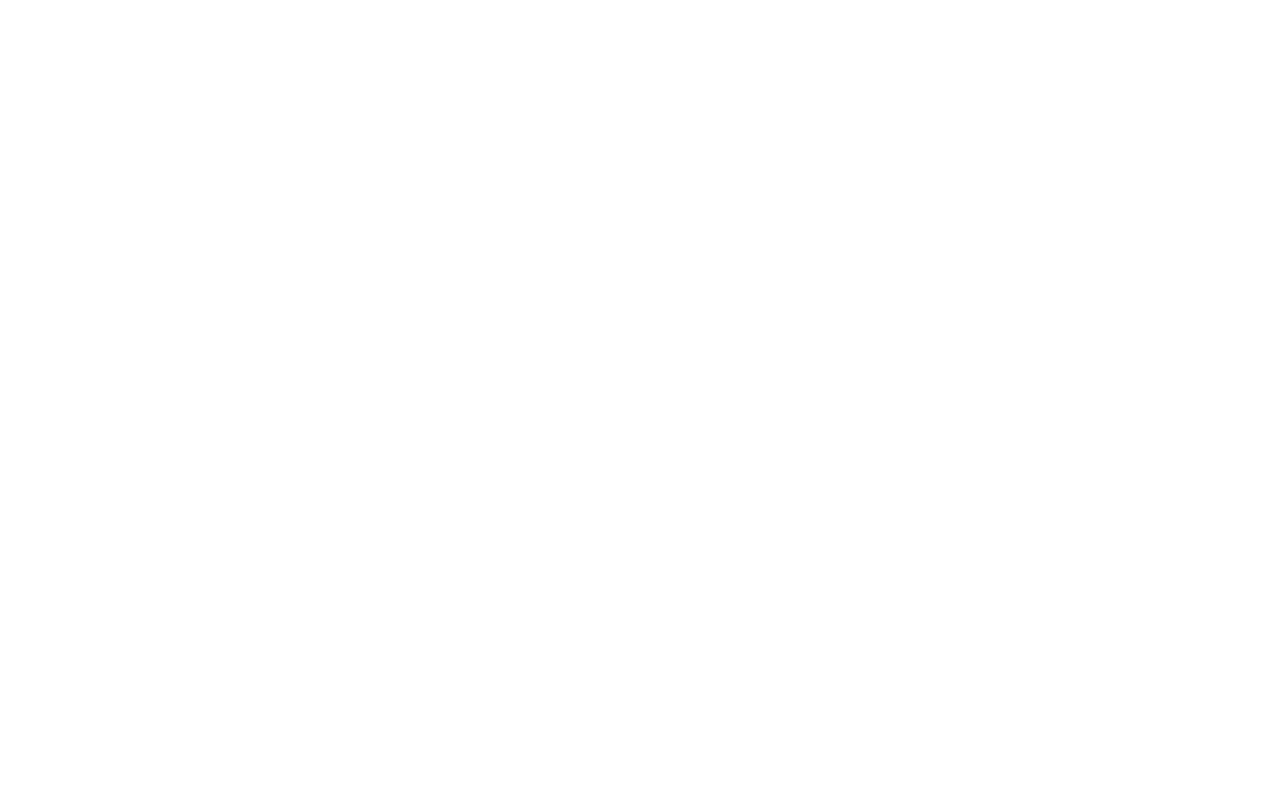
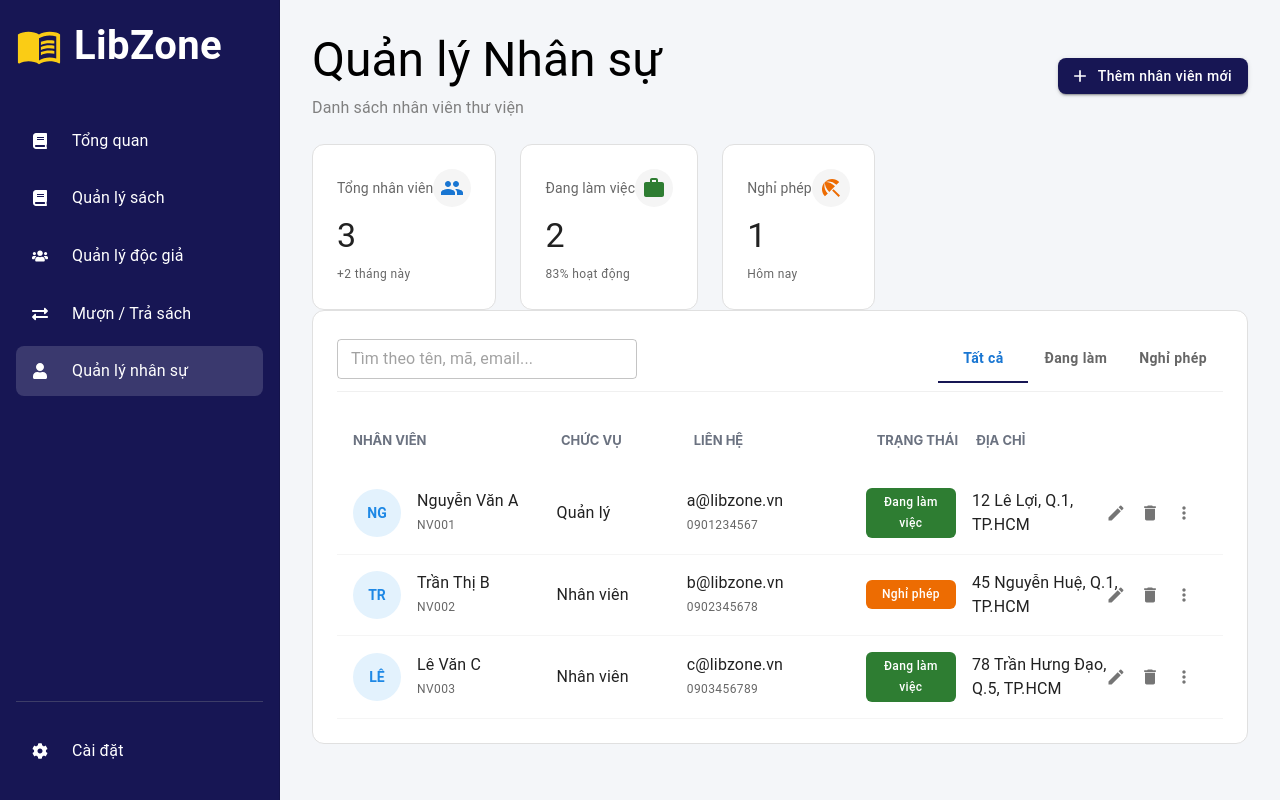
Before and after one commit to Nqoc3405/lib-management-frontend, a React (Create React App) app: page /person in a window 1280 px wide. Before the commit this address had no page. Built offline with nearby package versions, Linux system fonts and the light colour scheme.

Commit message:
Add Person feature

```diff
--- a/src/App.js
+++ b/src/App.js
@@ -6,6 +6,7 @@
 import Borrow from "./components/Borrow";
 import Settings from "./components/Settings";
 import Register from "./components/Register";
+import Person from "./components/Person";
 
 function App() {
   return (
@@ -17,6 +18,7 @@
       <Route path="/reader" element={<Reader />} />
       <Route path="/borrow" element={<Borrow />} />
       <Route path="/settings" element={<Settings />} />
+      <Route path="/person" element={<Person />} />
     </Routes>
   );
 }
--- a/src/components/Book.jsx
+++ b/src/components/Book.jsx
@@ -37,6 +37,7 @@
   FaUsers,
   FaExchangeAlt,
   FaCog,
+  FaUser,
 } from "react-icons/fa";
 
 import { MdMenuBook } from "react-icons/md";
@@ -193,7 +194,7 @@
           {/* MENU */}
           <List>
             <ListItem disablePadding>
-              <ListItemButton component={Link} to="/home" sx={{ borderRadius: 2, mb: 1 }}>
+              <ListItemButton component={Link} to="/home" sx={{ borderRadius: 2, mb: 1, py: 1.1, "&:hover": { bgcolor: "rgba(255,255,255,0.1)" } }}>
                 <ListItemIcon sx={{ color: "white", minWidth: 40 }}>
                   <FaBook />
                 </ListItemIcon>
@@ -202,7 +203,7 @@
             </ListItem>
 
             <ListItem disablePadding>
-              <ListItemButton component={Link} to="/book" sx={{ borderRadius: 2, mb: 1 }}>
+              <ListItemButton component={Link} to="/book" sx={{ borderRadius: 2, mb: 1, py: 1.1, "&:hover": { bgcolor: "rgba(255,255,255,0.1)" } }}>
                 <ListItemIcon sx={{ color: "white", minWidth: 40 }}>
                   <FaBook />
                 </ListItemIcon>
@@ -218,6 +219,7 @@
                   sx={{
                     borderRadius: 2,
                     mb: 1,
+                    py: 1.1,
                     "&:hover": { bgcolor: "rgba(255,255,255,0.1)" },
                   }}
                 >
@@ -230,11 +232,20 @@
             )}
 
             <ListItem disablePadding>
-              <ListItemButton component={Link} to="/borrow" sx={{ borderRadius: 2, mb: 1 }}>
+              <ListItemButton component={Link} to="/borrow" sx={{ borderRadius: 2, mb: 1, py: 1.1, "&:hover": { bgcolor: "rgba(255,255,255,0.1)" } }}>
                 <ListItemIcon sx={{ color: "white", minWidth: 40 }}>
                   <FaExchangeAlt />
                 </ListItemIcon>
                 <ListItemText primary="Mượn / Trả sách" primaryTypographyProps={{ fontWeight: "bold" }} />
+              </ListItemButton>
+            </ListItem>
+
+            <ListItem disablePadding>
+              <ListItemButton component={Link} to="/person" sx={{ borderRadius: 2, mb: 1, py: 1.1, "&:hover": { bgcolor: "rgba(255,255,255,0.1)" } }}>
+                <ListItemIcon sx={{ color: "white", minWidth: 40 }}>
+                  <FaUser />
+                </ListItemIcon>
+                <ListItemText primary="Quản lý nhân sự" primaryTypographyProps={{ fontWeight: "bold" }} />
               </ListItemButton>
             </ListItem>
           </List>
@@ -245,7 +256,7 @@
           <Divider sx={{ bgcolor: "rgba(255,255,255,0.2)", mb: 2 }} />
           <List>
             <ListItem disablePadding>
-              <ListItemButton component={Link} to="/settings">
+              <ListItemButton component={Link} to="/settings" sx={{ borderRadius: 2, py: 1.1, "&:hover": { bgcolor: "rgba(255,255,255,0.1)" } }}>
                 <ListItemIcon sx={{ color: "white", minWidth: 40 }}>
                   <FaCog />
                 </ListItemIcon>
--- a/src/components/Borrow.jsx
+++ b/src/components/Borrow.jsx
@@ -36,6 +36,7 @@
   FaPlus,
   FaCheck,
   FaTrash,
+  FaUser,
 } from "react-icons/fa";
 import { MdMenuBook } from "react-icons/md";
 
@@ -167,7 +168,7 @@
               <ListItemButton
                 component={Link}
                 to="/home"
-                sx={{ borderRadius: 2, mb: 1 }}
+                sx={{ borderRadius: 2, mb: 1, py: 1.1, "&:hover": { bgcolor: "rgba(255,255,255,0.1)" } }}
               >
                 <ListItemIcon sx={{ color: "white", minWidth: 40 }}>
                   <FaBook />
@@ -183,7 +184,7 @@
               <ListItemButton
                 component={Link}
                 to="/book"
-                sx={{ borderRadius: 2, mb: 1 }}
+                sx={{ borderRadius: 2, mb: 1, py: 1.1, "&:hover": { bgcolor: "rgba(255,255,255,0.1)" } }}
               >
                 <ListItemIcon sx={{ color: "white", minWidth: 40 }}>
                   <FaBook />
@@ -219,12 +220,24 @@
             )}
 
             <ListItem disablePadding>
-              <ListItemButton component={Link} to="/borrow">
+              <ListItemButton component={Link} to="/borrow" sx={{ borderRadius: 2, mb: 1, py: 1.1, "&:hover": { bgcolor: "rgba(255,255,255,0.1)" } }}>
                 <ListItemIcon sx={{ color: "white", minWidth: 40 }}>
                   <FaExchangeAlt />
                 </ListItemIcon>
                 <ListItemText
                   primary="Mượn / Trả sách"
+                  primaryTypographyProps={{ fontWeight: "bold" }}
+                />
+              </ListItemButton>
+            </ListItem>
+
+            <ListItem disablePadding>
+              <ListItemButton component={Link} to="/person" sx={{ borderRadius: 2, mb: 1, py: 1.1, "&:hover": { bgcolor: "rgba(255,255,255,0.1)" } }}>
+                <ListItemIcon sx={{ color: "white", minWidth: 40 }}>
+                  <FaUser />
+                </ListItemIcon>
+                <ListItemText
+                  primary="Quản lý nhân sự"
                   primaryTypographyProps={{ fontWeight: "bold" }}
                 />
               </ListItemButton>
@@ -237,7 +250,7 @@
           <Divider sx={{ bgcolor: "rgba(255,255,255,0.2)", mb: 2 }} />
           <List>
             <ListItem disablePadding>
-              <ListItemButton component={Link} to="/settings">
+              <ListItemButton component={Link} to="/settings" sx={{ borderRadius: 2, py: 1.1, "&:hover": { bgcolor: "rgba(255,255,255,0.1)" } }}>
                 <ListItemIcon sx={{ color: "white", minWidth: 40 }}>
                   <FaCog />
                 </ListItemIcon>
--- a/src/components/Interface.jsx
+++ b/src/components/Interface.jsx
@@ -35,7 +35,7 @@
     FaUsers,
     FaExchangeAlt,
     FaCog,
-    FaUserShield, // Thêm icon bảo mật cho admin (tùy chọn)
+    FaUserShield,
     FaUser,
 } from "react-icons/fa";
 
@@ -109,6 +109,7 @@
                                 sx={{
                                     borderRadius: 2,
                                     mb: 1,
+                                    py: 1.1,
                                     "&:hover": { bgcolor: "rgba(255,255,255,0.1)" },
                                 }}
                             >
@@ -130,6 +131,7 @@
                                 sx={{
                                     borderRadius: 2,
                                     mb: 1,
+                                    py: 1.1,
                                     "&:hover": { bgcolor: "rgba(255,255,255,0.1)" },
                                 }}
                             >
@@ -152,6 +154,7 @@
                                     sx={{
                                         borderRadius: 2,
                                         mb: 1,
+                                        py: 1.1,
                                         "&:hover": { bgcolor: "rgba(255,255,255,0.1)" },
                                     }}
                                 >
@@ -173,6 +176,8 @@
                                 to="/borrow"
                                 sx={{
                                     borderRadius: 2,
+                                    mb: 1,
+                                    py: 1.1,
                                     "&:hover": { bgcolor: "rgba(255,255,255,0.1)" },
                                 }}
                             >
@@ -181,6 +186,28 @@
                                 </ListItemIcon>
                                 <ListItemText
                                     primary="Mượn / Trả sách"
+                                    primaryTypographyProps={{ fontWeight: "bold" }}
+                                />
+                            </ListItemButton>
+                        </ListItem>
+
+                        {/* PERSON */}
+                        <ListItem disablePadding>
+                            <ListItemButton
+                                component={Link}
+                                to="/person"
+                                sx={{
+                                    borderRadius: 2,
+                                    mb: 1,
+                                    py: 1.1,
+                                    "&:hover": { bgcolor: "rgba(255,255,255,0.1)" },
+                                }}
+                            >
+                                <ListItemIcon sx={{ color: "white", minWidth: 40 }}>
+                                    <FaUser />
+                                </ListItemIcon>
+                                <ListItemText
+                                    primary="Quản lý nhân sự"
                                     primaryTypographyProps={{ fontWeight: "bold" }}
                                 />
                             </ListItemButton>
@@ -198,6 +225,7 @@
                                 to="/settings"
                                 sx={{
                                     borderRadius: 2,
+                                    py: 1.1,
                                     "&:hover": { bgcolor: "rgba(255,255,255,0.1)" },
                                 }}
                             >
--- a/src/components/Person.jsx
+++ b/src/components/Person.jsx
@@ -1,12 +1,13 @@
 import React, { useState, useEffect } from 'react';
 import { Link } from 'react-router-dom';
 import {
-  Box, Typography, Avatar, TextField, InputAdornment, Button, IconButton, Dialog, DialogTitle, DialogContent, DialogActions, Select, MenuItem, Card, Grid, Paper, Tabs, Tab, List, ListItem, ListItemButton, ListItemIcon, ListItemText, Divider
+  Box, Typography, Avatar, TextField, InputAdornment, Button, IconButton, Dialog, DialogTitle, DialogContent, DialogActions, Select, MenuItem, Grid, Paper, Tabs, Tab, List, ListItem, ListItemButton, ListItemIcon, ListItemText, Divider, Drawer
 } from '@mui/material';
 import {
-  Dashboard, MenuBook, People, Person as PersonIcon, SwapHoriz, Search, Add, FileDownload, Work, BeachAccess, AssignmentInd, MoreVert, Edit, Delete
+  People, Search, Add, Work, BeachAccess, MoreVert, Edit, Delete
 } from '@mui/icons-material';
-import { FaBook, FaUsers, FaExchangeAlt, FaCog, FaUserTie } from 'react-icons/fa';
+import { FaBook, FaUsers, FaExchangeAlt, FaCog, FaUser } from 'react-icons/fa';
+import { MdMenuBook } from 'react-icons/md';
 
 const STORAGE_KEY = 'libzone_employees';
 
@@ -19,6 +20,7 @@
 
 const Person = () => {
   const [employees, setEmployees] = useState([]);
+  const [search, setSearch] = useState('');
   const [tabValue, setTabValue] = useState(0);
   const [openDetail, setOpenDetail] = useState(false);
   const [selectedEmp, setSelectedEmp] = useState(null);
@@ -43,30 +45,19 @@
     }
   }, [employees]);
 
-  // Hàm click để thêm nhanh 1 nhân viên mới vào bộ nhớ localStorage
-  const handleAddEmployee = () => {
-    const newEmp = {
-      id: Date.now(),
-      name: 'Nhân viên Mới',
-      code: `NV00${employees.length + 1}`,
-      email: `new.${employees.length + 1}@libzone.vn`,
-      phone: '0900000000',
-      address: 'Chưa cập nhật',
-      status: 'Đang làm việc',
-      role: 'Nhân viên'
-    };
-    const updated = [...employees, newEmp];
-    setEmployees(updated);
-    localStorage.setItem(STORAGE_KEY, JSON.stringify(updated));
-  };
-
   // Tính toán nhanh số liệu thống kê cho các Card chỉ số
   const total = employees.length;
   const working = employees.filter(e => e.status === 'Đang làm việc').length;
   const off = employees.filter(e => e.status === 'Nghỉ phép').length;
-  const rolesCount = new Set(employees.map(e => e.role)).size;
 
   const filteredEmployees = employees.filter((emp) => {
+    const keyword = search.toLowerCase();
+    const matchesSearch =
+      emp.name.toLowerCase().includes(keyword) ||
+      emp.code.toLowerCase().includes(keyword) ||
+      emp.email.toLowerCase().includes(keyword);
+
+    if (!matchesSearch) return false;
     if (tabValue === 1) return emp.status === 'Đang làm việc';
     if (tabValue === 2) return emp.status === 'Nghỉ phép';
     return true;
@@ -137,54 +128,76 @@
     <Box sx={{ display: 'flex', minHeight: '100vh', bgcolor: '#f4f6f9' }}>
 
       {/* ================= 1. TASKBAR BÊN TRÁI (SIDEBAR) ================= */}
-      <Box sx={{ width: 260, bgcolor: '#171654', color: '#fff', display: 'flex', flexDirection: 'column', p: 2 }}>
+      <Drawer
+        variant="permanent"
+        sx={{
+          width: 280,
+          flexShrink: 0,
+          '& .MuiDrawer-paper': {
+            width: 280,
+            bgcolor: '#171654',
+            color: 'white',
+            p: 2,
+            boxSizing: 'border-box',
+          },
+        }}
+      >
+        <Box>
+          <Box sx={{ display: 'flex', alignItems: 'center', gap: 1.5, mb: 4 }}>
+            <MdMenuBook size={46} color="#facc15" />
+            <Typography sx={{ fontSize: 40, fontWeight: 'bold' }}>LibZone</Typography>
+          </Box>
 
-        {/* Khối Logo LibZone */}
-        <Box sx={{ display: 'flex', alignItems: 'center', gap: 1.5, mb: 4 }}>
-          <MenuBook sx={{ fontSize: 46, color: '#facc15' }} />
-          <Typography sx={{ fontSize: 40, fontWeight: 'bold' }}>LibZone</Typography>
+          <List>
+            <ListItem disablePadding>
+              <ListItemButton component={Link} to="/home" sx={{ borderRadius: 2, mb: 1, py: 1.1, '&:hover': { bgcolor: 'rgba(255,255,255,0.08)' } }}>
+                <ListItemIcon sx={{ color: 'white', minWidth: 40 }}><FaBook /></ListItemIcon>
+                <ListItemText primary="Tổng quan" primaryTypographyProps={{ fontWeight: 'bold' }} />
+              </ListItemButton>
+            </ListItem>
+
+            <ListItem disablePadding>
+              <ListItemButton component={Link} to="/book" sx={{ borderRadius: 2, mb: 1, py: 1.1, '&:hover': { bgcolor: 'rgba(255,255,255,0.08)' } }}>
+                <ListItemIcon sx={{ color: 'white', minWidth: 40 }}><FaBook /></ListItemIcon>
+                <ListItemText primary="Quản lý sách" primaryTypographyProps={{ fontWeight: 'bold' }} />
+              </ListItemButton>
+            </ListItem>
+
+            <ListItem disablePadding>
+              <ListItemButton component={Link} to="/reader" sx={{ borderRadius: 2, mb: 1, py: 1.1, '&:hover': { bgcolor: 'rgba(255,255,255,0.08)' } }}>
+                <ListItemIcon sx={{ color: 'white', minWidth: 40 }}><FaUsers /></ListItemIcon>
+                <ListItemText primary="Quản lý độc giả" primaryTypographyProps={{ fontWeight: 'bold' }} />
+              </ListItemButton>
+            </ListItem>
+
+            <ListItem disablePadding>
+              <ListItemButton component={Link} to="/borrow" sx={{ borderRadius: 2, mb: 1, py: 1.1, '&:hover': { bgcolor: 'rgba(255,255,255,0.08)' } }}>
+                <ListItemIcon sx={{ color: 'white', minWidth: 40 }}><FaExchangeAlt /></ListItemIcon>
+                <ListItemText primary="Mượn / Trả sách" primaryTypographyProps={{ fontWeight: 'bold' }} />
+              </ListItemButton>
+            </ListItem>
+
+            <ListItem disablePadding>
+              <ListItemButton component={Link} to="/person" sx={{ borderRadius: 2, mb: 1, py: 1.1, bgcolor: 'rgba(255,255,255,0.15)', '&:hover': { bgcolor: 'rgba(255,255,255,0.18)' } }}>
+                <ListItemIcon sx={{ color: 'white', minWidth: 40 }}><FaUser /></ListItemIcon>
+                <ListItemText primary="Quản lý nhân sự" primaryTypographyProps={{ fontWeight: 'bold' }} />
+              </ListItemButton>
+            </ListItem>
+          </List>
         </Box>
 
-        {/* Danh sách các nút Menu chính */}
-        <List sx={{ flexGrow: 1 }}>
-          {[
-            { text: 'Tổng quan', icon: <FaBook />, path: '/home' },
-            { text: 'Quản lý sách', icon: <FaBook />, path: '/book' },
-            { text: 'Quản lý độc giả', icon: <FaUsers />, path: '/reader' },
-            { text: 'Quản lý nhân sự', icon: <FaUserTie size={18} />, path: '/person', active: true },
-            { text: 'Mượn / Trả sách', icon: <FaExchangeAlt />, path: '/borrow' },
-          ].map((item) => (
-            <ListItem key={item.text} disablePadding>
-              <ListItemButton
-                component={Link}
-                to={item.path}
-                sx={{
-                  borderRadius: 2,
-                  mb: 1,
-                  bgcolor: item.active ? 'rgba(255, 255, 255, 0.15)' : 'transparent',
-                  '&:hover': { bgcolor: 'rgba(255, 255, 255, 0.08)' }
-                }}
-              >
-                <ListItemIcon sx={{ color: '#fff', minWidth: 40 }}>{item.icon}</ListItemIcon>
-                <ListItemText primary={item.text} primaryTypographyProps={{ fontWeight: 'bold' }} />
-              </ListItemButton>
-            </ListItem>
-          ))}
-        </List>
-
-        {/* Nút Cài đặt neo cố định ở góc cuối */}
         <Box sx={{ mt: 'auto' }}>
           <Divider sx={{ bgcolor: 'rgba(255,255,255,0.2)', mb: 2 }} />
           <List>
             <ListItem disablePadding>
-              <ListItemButton component={Link} to="/settings" sx={{ borderRadius: 2 }}>
-                <ListItemIcon sx={{ color: '#fff', minWidth: 40 }}><FaCog /></ListItemIcon>
+              <ListItemButton component={Link} to="/settings" sx={{ borderRadius: 2, py: 1.1, '&:hover': { bgcolor: 'rgba(255,255,255,0.08)' } }}>
+                <ListItemIcon sx={{ color: 'white', minWidth: 40 }}><FaCog /></ListItemIcon>
                 <ListItemText primary="Cài đặt" primaryTypographyProps={{ fontWeight: 'bold' }} />
               </ListItemButton>
             </ListItem>
           </List>
         </Box>
-      </Box>
+      </Drawer>
 
       {/* ================= 2. KHỐI NỘI DUNG CHÍNH BÊN PHẢI ================= */}
       <Box sx={{ flexGrow: 1, display: 'flex', flexDirection: 'column' }}>
@@ -237,6 +250,8 @@
               <TextField
                 size="small"
                 placeholder="Tìm theo tên, mã, email..."
+                value={search}
+                onChange={(e) => setSearch(e.target.value)}
                 InputProps={{ startAdornment: <InputAdornment position="start"><Search fontSize="small" /></InputAdornment> }}
                 sx={{ width: 300 }}
               />
--- a/src/components/Reader.jsx
+++ b/src/components/Reader.jsx
@@ -29,6 +29,7 @@
   FaUsers,
   FaExchangeAlt,
   FaCog,
+  FaUser,
   FaSearch,
   FaPlus,
   FaEdit,
@@ -309,6 +310,7 @@
               <ListItemButton
                 component={Link}
                 to="/borrow"
+                sx={{ borderRadius: 2, mb: 1, py: 1.1, "&:hover": { bgcolor: "rgba(255,255,255,0.1)" } }}
               >
                 <ListItemIcon
                   sx={{
@@ -321,6 +323,30 @@
 
                 <ListItemText
                   primary="Mượn / Trả sách"
+                  primaryTypographyProps={{
+                    fontWeight: "bold",
+                  }}
+                />
+              </ListItemButton>
+            </ListItem>
+
+            <ListItem disablePadding>
+              <ListItemButton
+                component={Link}
+                to="/person"
+                sx={{ borderRadius: 2, mb: 1, py: 1.1, "&:hover": { bgcolor: "rgba(255,255,255,0.1)" } }}
+              >
+                <ListItemIcon
+                  sx={{
+                    color: "white",
+                    minWidth: 40,
+                  }}
+                >
+                  <FaUser />
+                </ListItemIcon>
+
+                <ListItemText
+                  primary="Quản lý nhân sự"
                   primaryTypographyProps={{
                     fontWeight: "bold",
                   }}
@@ -342,7 +368,7 @@
 
           <List>
             <ListItem disablePadding>
-              <ListItemButton component={Link} to="/settings">
+              <ListItemButton component={Link} to="/settings" sx={{ borderRadius: 2, py: 1.1, "&:hover": { bgcolor: "rgba(255,255,255,0.1)" } }}>
                 <ListItemIcon
                   sx={{
                     color: "white",
--- a/src/components/Settings.jsx
+++ b/src/components/Settings.jsx
@@ -23,6 +23,7 @@
   FaUsers,
   FaExchangeAlt,
   FaCog,
+  FaUser,
   FaSave,
   FaEnvelope,
   FaPhone,
@@ -97,7 +98,7 @@
               <ListItemButton
                 component={Link}
                 to="/home"
-                sx={{ borderRadius: 2, mb: 1 }}
+                sx={{ borderRadius: 2, mb: 1, py: 1.1, "&:hover": { bgcolor: "rgba(255,255,255,0.1)" } }}
               >
                 <ListItemIcon sx={{ color: "white", minWidth: 40 }}>
                   <FaBook />
@@ -113,7 +114,7 @@
               <ListItemButton
                 component={Link}
                 to="/book"
-                sx={{ borderRadius: 2, mb: 1 }}
+                sx={{ borderRadius: 2, mb: 1, py: 1.1, "&:hover": { bgcolor: "rgba(255,255,255,0.1)" } }}
               >
                 <ListItemIcon sx={{ color: "white", minWidth: 40 }}>
                   <FaBook />
@@ -133,7 +134,7 @@
                                                 sx={{
                                                     borderRadius: 2,
                                                     mb: 1,
-
+                                                    py: 1.1,
                                                     "&:hover": {
                                                         bgcolor:
                                                             "rgba(255,255,255,0.1)",
@@ -161,12 +162,24 @@
                                     )}
 
             <ListItem disablePadding>
-              <ListItemButton component={Link} to="/borrow">
+              <ListItemButton component={Link} to="/borrow" sx={{ borderRadius: 2, mb: 1, py: 1.1, "&:hover": { bgcolor: "rgba(255,255,255,0.1)" } }}>
                 <ListItemIcon sx={{ color: "white", minWidth: 40 }}>
                   <FaExchangeAlt />
                 </ListItemIcon>
                 <ListItemText
                   primary="Mượn / Trả sách"
+                  primaryTypographyProps={{ fontWeight: "bold" }}
+                />
+              </ListItemButton>
+            </ListItem>
+
+            <ListItem disablePadding>
+              <ListItemButton component={Link} to="/person" sx={{ borderRadius: 2, mb: 1, py: 1.1, "&:hover": { bgcolor: "rgba(255,255,255,0.1)" } }}>
+                <ListItemIcon sx={{ color: "white", minWidth: 40 }}>
+                  <FaUser />
+                </ListItemIcon>
+                <ListItemText
+                  primary="Quản lý nhân sự"
                   primaryTypographyProps={{ fontWeight: "bold" }}
                 />
               </ListItemButton>
@@ -179,7 +192,7 @@
           <Divider sx={{ bgcolor: "rgba(255,255,255,0.2)", mb: 2 }} />
           <List>
             <ListItem disablePadding>
-              <ListItemButton component={Link} to="/settings">
+              <ListItemButton component={Link} to="/settings" sx={{ borderRadius: 2, py: 1.1, "&:hover": { bgcolor: "rgba(255,255,255,0.1)" } }}>
                 <ListItemIcon sx={{ color: "white", minWidth: 40 }}>
                   <FaCog />
                 </ListItemIcon>
```
